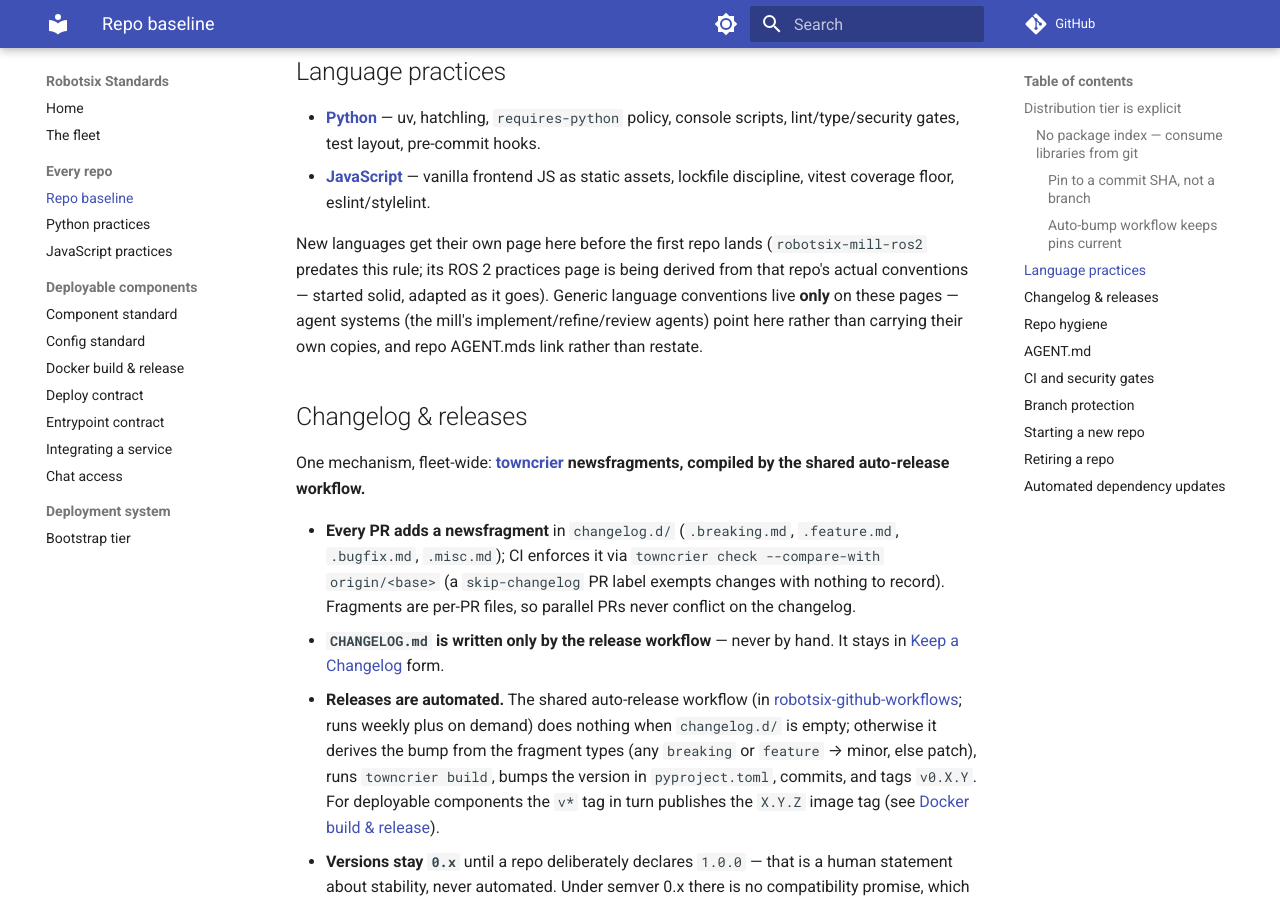
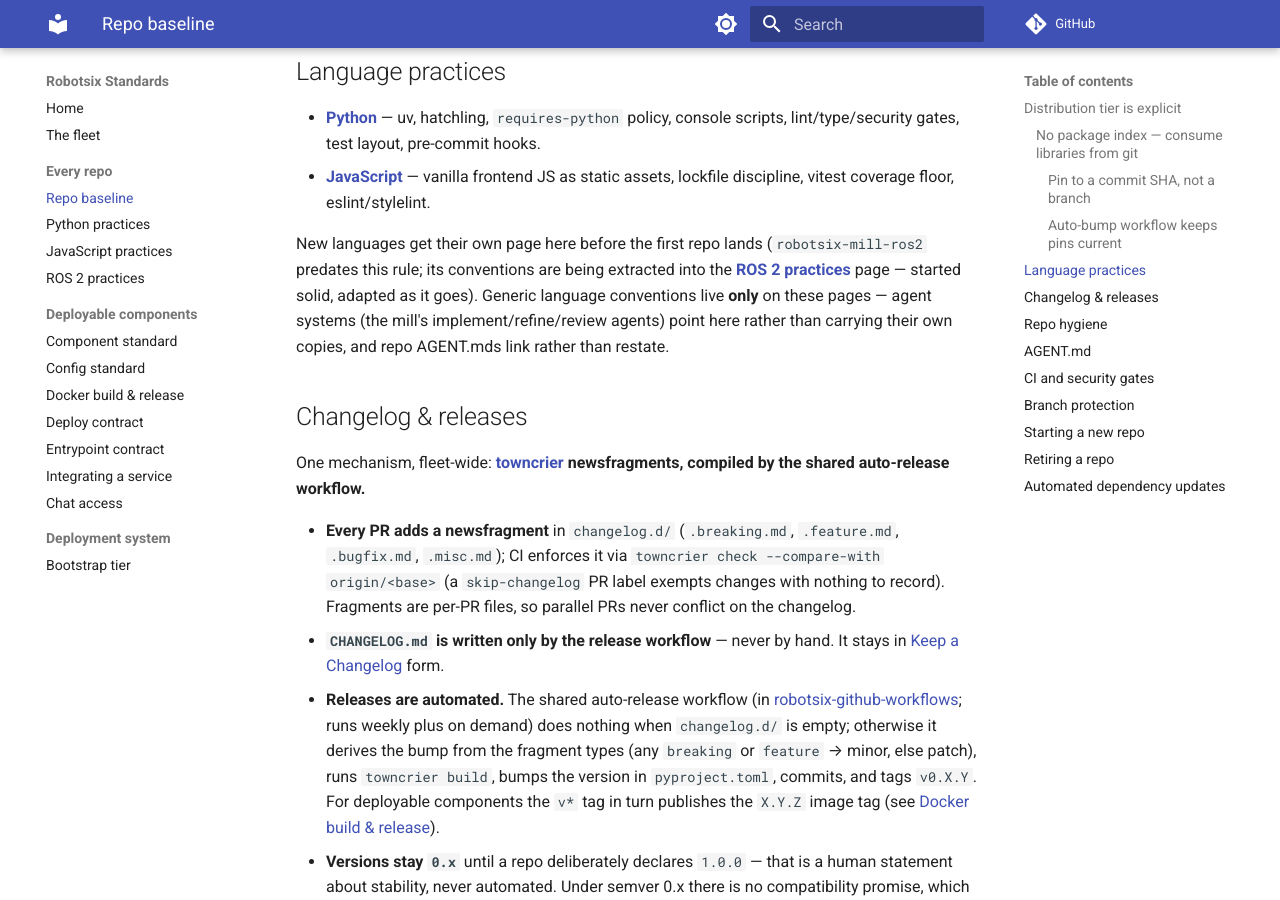
Before and after one commit to damien-robotsix/robotsix-standards, an MkDocs documentation site: the page built from docs/repo-baseline.md, in a window 1280 px wide and 900 px high, scrolled down 1577 px. Built offline with MkDocs 1.6.1 and Material for MkDocs 9.7.7, drawn with Linux system fonts in a browser that asks for light colours; comment, search, counter and statistics services are not loaded.

Commit message:
mill: ROS 2 practices page/template promised in repo-baseline.md but still absent (20260711T070838Z-ros-2-practices-page-template-promised-i-6e43)

```diff
--- a/docs/repo-baseline.md
+++ b/docs/repo-baseline.md
@@ -74,8 +74,8 @@
   lockfile discipline, vitest coverage floor, eslint/stylelint.
 
 New languages get their own page here before the first repo lands
-(`robotsix-mill-ros2` predates this rule; its ROS 2 practices page is being
-derived from that repo's actual conventions — started solid, adapted as it
+(`robotsix-mill-ros2` predates this rule; its conventions are being extracted
+into the **[ROS 2 practices](ros2.md)** page — started solid, adapted as it
 goes). Generic
 language conventions live **only** on these pages — agent systems (the mill's
 implement/refine/review agents) point here rather than carrying their own
--- a/mkdocs.yml
+++ b/mkdocs.yml
@@ -39,6 +39,7 @@
       - Repo baseline: repo-baseline.md
       - Python practices: python.md
       - JavaScript practices: javascript.md
+      - ROS 2 practices: ros2.md
   - Deployable components:
       - Component standard: component-standard.md
       - Config standard: config-standard.md
```
Also changed, not shown: CHANGELOG.md (+1 -0 lines), changelog.d/20260711T070838Z-ros-2-practices-page-template-promised-i-6e43.misc.md (added, +1 -0 lines), docs/ros2.md (added, +16 -0 lines).
